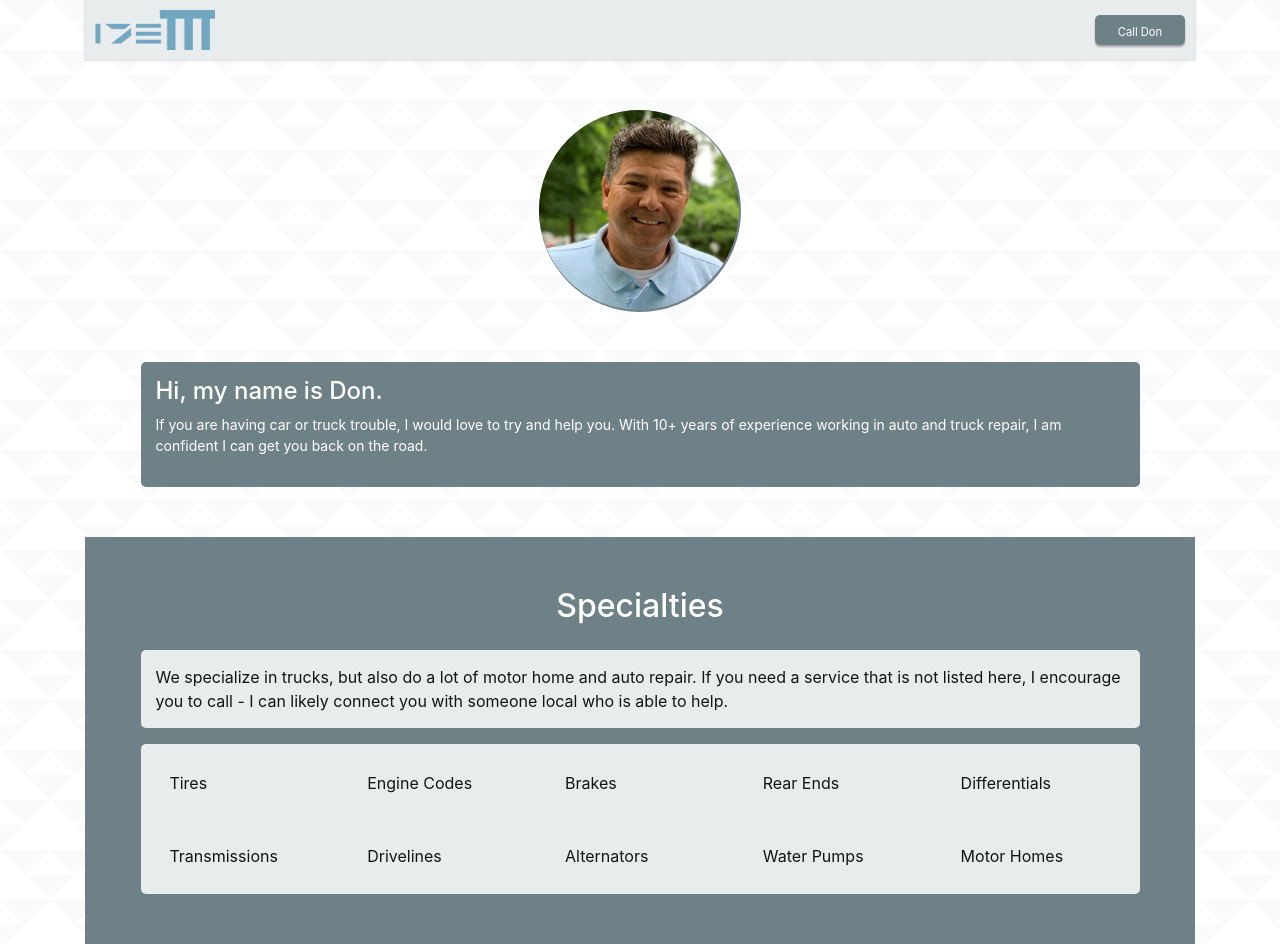
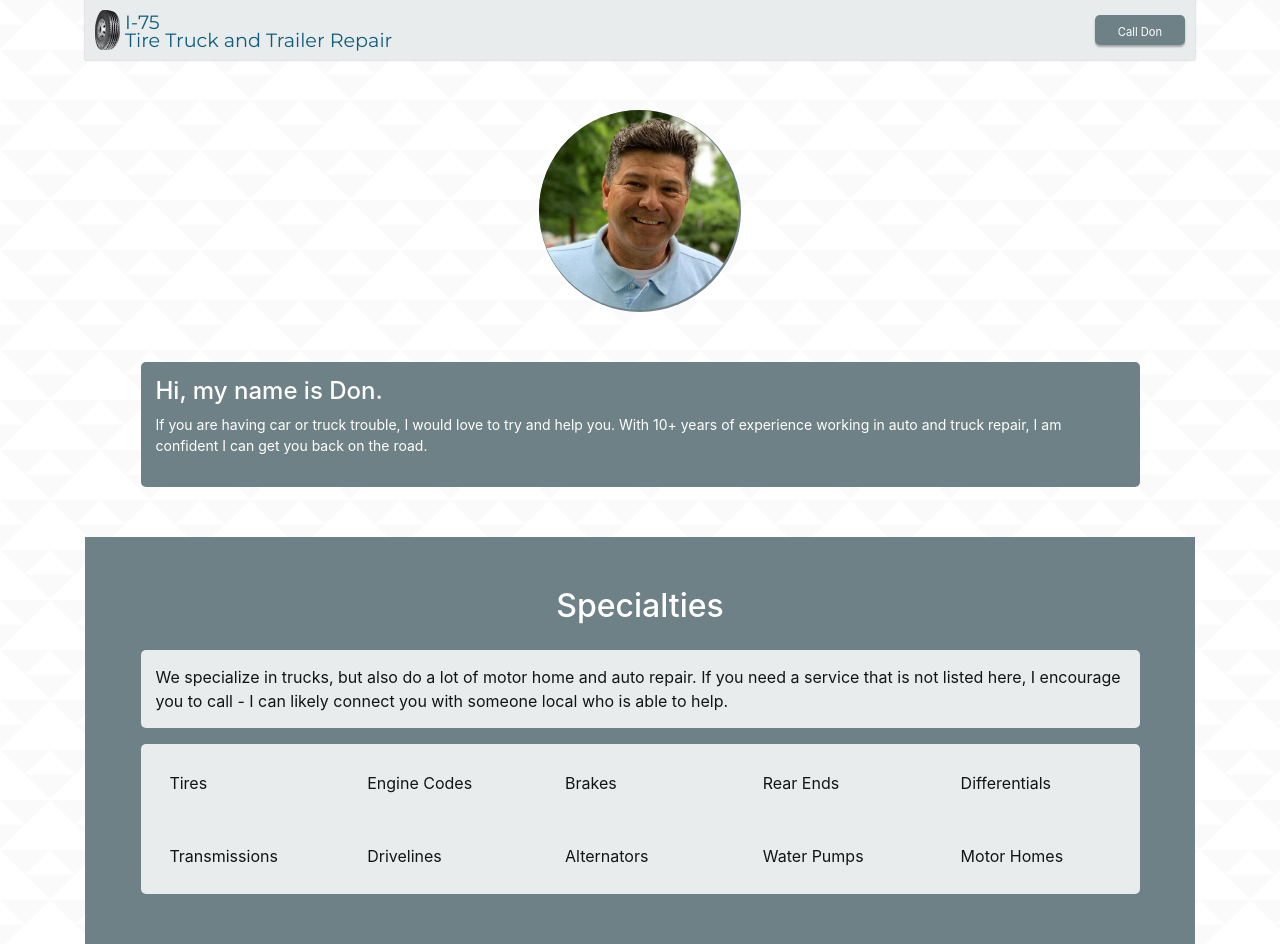
Before and after one commit to shekine/I75TTT, a website: page index.html in a window 1280 px wide. Shown: the top 944 px of the page. Drawn offline with nearby package versions, Linux system fonts and the light colour scheme.

Commit message:
update logo

```diff
--- a/index.html
+++ b/index.html
@@ -28,9 +28,10 @@
       <nav>
         <div class="logo">
           <img
-            src="public/logo-transparent.png"
-            alt="I-75 Truck Repair logo - lettering arranged to look like trailer backing into a truck bay"
+            src="public/tire.png"
+            alt="I-75 Truck Repair logo"
           />
+          <h1>I-75<br/> Tire Truck and Trailer Repair</h1>
         </div>
         <button class="call-now-btn">
           <a href="tel:4233338128">Call Don</a>
--- a/input.scss
+++ b/input.scss
@@ -36,13 +36,23 @@ nav {
 }
 
 .logo {
+  display: flex;
   position: absolute;
   left: 10px;
   top: 10px;
+
+  h1 {
+    color: #0f5e7d;
+    font-family: "Montserrat", sans-serif;
+    font-size: 1.2rem;
+    line-height: 18px;
+    padding-left: 5px;
+    padding-top: 3px;
+  }
 }
 
 .logo img {
-  width: 120px;
+  width: 25px;
   height: 40px;
 }
 
```
Also changed, not shown: public/styles.css, public/tire.png (added), 1 other file.
